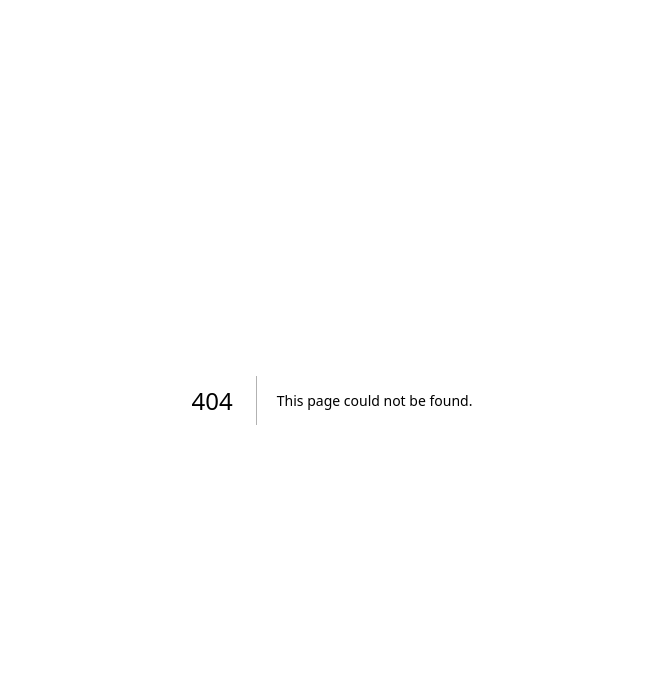
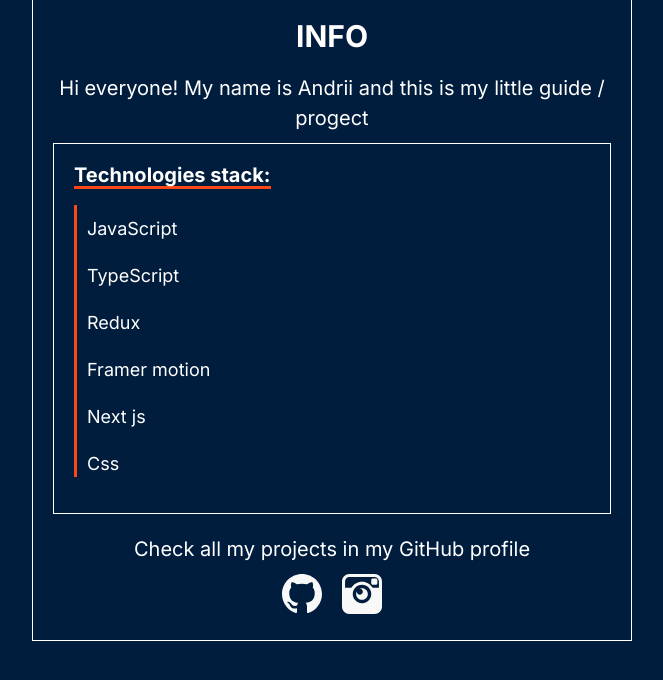
Before and after one commit to Andriikryl/flex-cheat-sheet, a Next.js app: page /about in a window 1280 px wide. Before the commit this address had no page. Shown: the top 680 px of the page, without its empty margins (308-971 px from the left). Built offline with nearby package versions, Linux system fonts and the light colour scheme.

Commit message:
add about page

```diff
--- /dev/null
+++ b/src/app/about/page.tsx
@@ -0,0 +1,61 @@
+import { Container } from "@/components/container/Container";
+import React from "react";
+import style from "./style.module.css";
+import { randomUUID } from "crypto";
+import Git from "@/components/icons/Git";
+import Insta from "@/components/icons/Insta";
+import Link from "next/link";
+
+const dataTechnology = [
+  "JavaScript",
+  "TypeScript",
+  "Redux",
+  "Framer motion",
+  "Next js",
+  "Css",
+];
+
+export default function About() {
+  return (
+    <section className={style.about}>
+      <Container>
+        <div className={style.about__box}>
+          <h1 className={style.about__title}>Info</h1>
+          <p className={style.about__description}>
+            Hi everyone! My name is Andrii and this is my little guide / progect
+          </p>
+          <div className={style.stack__box}>
+            <h2 className={style.stack__title}>Technologies stack:</h2>
+            <ul className={style.stack__list}>
+              {dataTechnology.map((item, index) => {
+                return (
+                  <li className={style.stack__item} key={index}>
+                    {item}
+                  </li>
+                );
+              })}
+            </ul>
+          </div>
+          <p className={style.git__text}>
+            Check all my projects in my GitHub profile
+          </p>
+          <div className={style.links__group}>
+            <Link
+              className="info__social-link"
+              href="https://github.com/Andriikryl"
+              target="blank"
+            >
+              <Git />
+            </Link>
+            <Link
+              href="https://www.instagram.com/andrej.kr/?hl=ru"
+              target="blank"
+            >
+              <Insta />
+            </Link>
+          </div>
+        </div>
+      </Container>
+    </section>
+  );
+}
--- /dev/null
+++ b/src/app/about/style.module.css
@@ -0,0 +1,70 @@
+.about{
+    height: 100dvh;
+    background-color: #001d3d;
+}
+
+.about__box{
+    border: 1px solid white;
+    max-width: 600px;
+    margin-inline: auto;
+    padding: 20px;
+    border-top: none;
+}
+
+.about__title{
+    color: white;
+    text-align: center;
+    font-size: 30px;
+    text-transform: uppercase;
+    margin-block-end: 20px;
+}
+
+.about__description{
+    color: white;
+    text-align: center;
+    font-size: 20px;
+    margin-block-end: 10px;
+}
+
+.stack__box{
+    border: 1px solid white;
+    padding: 20px;
+    margin-block-end: 20px;
+}
+
+.stack__title{
+    color: white;
+    font-size: 20px;
+    border-bottom: 3px solid #ff4617;
+    width: max-content;
+}
+
+.stack__list{
+    border-left: 3px solid #ff4617;
+    display: flex;
+    flex-direction: column;
+    padding-block-start: 10px;
+    padding-inline-start: 10px;
+    gap: 20px;
+}
+
+.stack__item{
+    color: white;
+    font-size: 18px;
+    list-style: none;
+}
+
+.git__text{
+    color: white;
+    font-size: 20px;
+    text-align: center;
+    margin-block-end: 10px;
+}
+
+.links__group{
+    display: flex;
+    gap: 20px;
+    align-items: center;
+    justify-content: center;
+    flex-wrap: wrap;
+}
```
